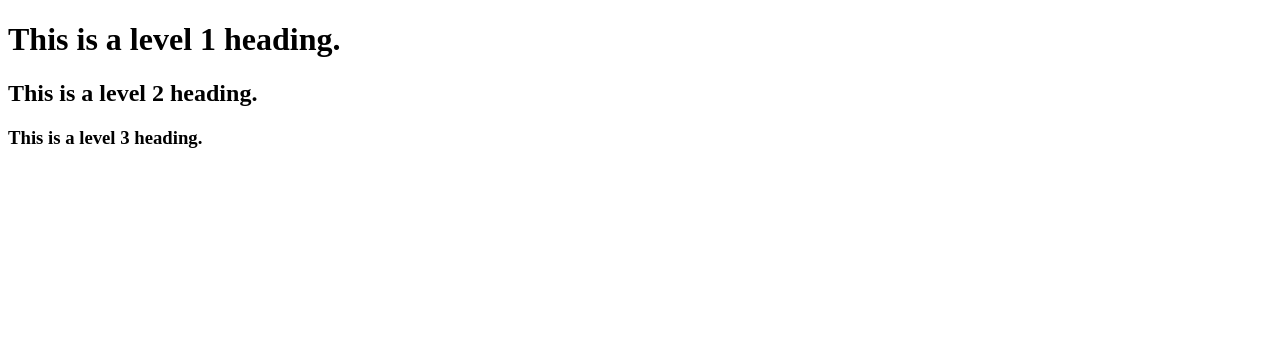
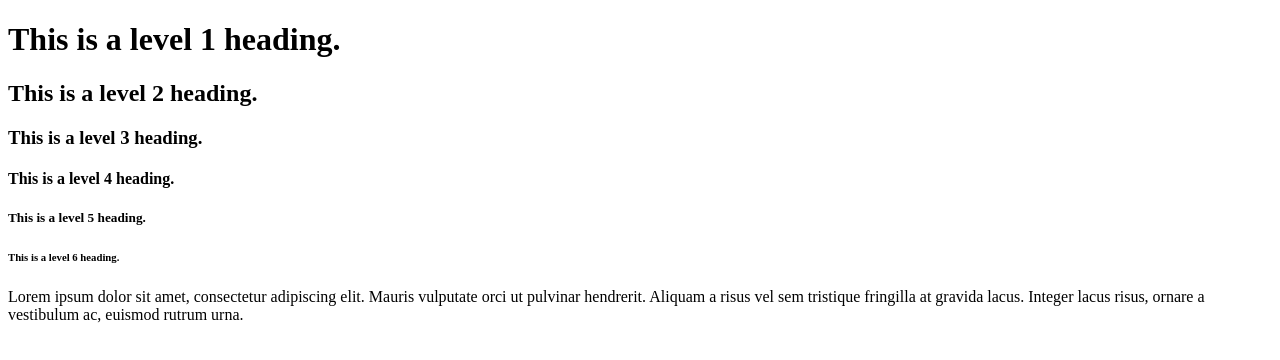
Before and after one commit to html-Chris/html-Chris.github.io, a plain HTML site: page 01-basic-html-elements/index.html in a window 1280 px wide. Drawn offline with Linux system fonts and the light colour scheme.

Commit message:
Basic HTML Elements Demo

```diff
--- a/01-basic-html-elements/index.html
+++ b/01-basic-html-elements/index.html
@@ -10,5 +10,15 @@
         <h1>This is a level 1 heading.</h1>
         <h2>This is a level 2 heading.</h2>
         <h3>This is a level 3 heading.</h3>
+        <h4>This is a level 4 heading.</h4>
+        <h5>This is a level 5 heading.</h5>
+        <h6>This is a level 6 heading.</h6>
+        <p>
+            Lorem ipsum dolor sit amet, consectetur adipiscing elit.
+            Mauris vulputate orci ut pulvinar hendrerit.
+            Aliquam a risus vel sem tristique fringilla at gravida lacus.
+            Integer lacus risus, ornare a vestibulum ac, euismod rutrum urna.
+        </p>
+
     </body>
 </html>
```
